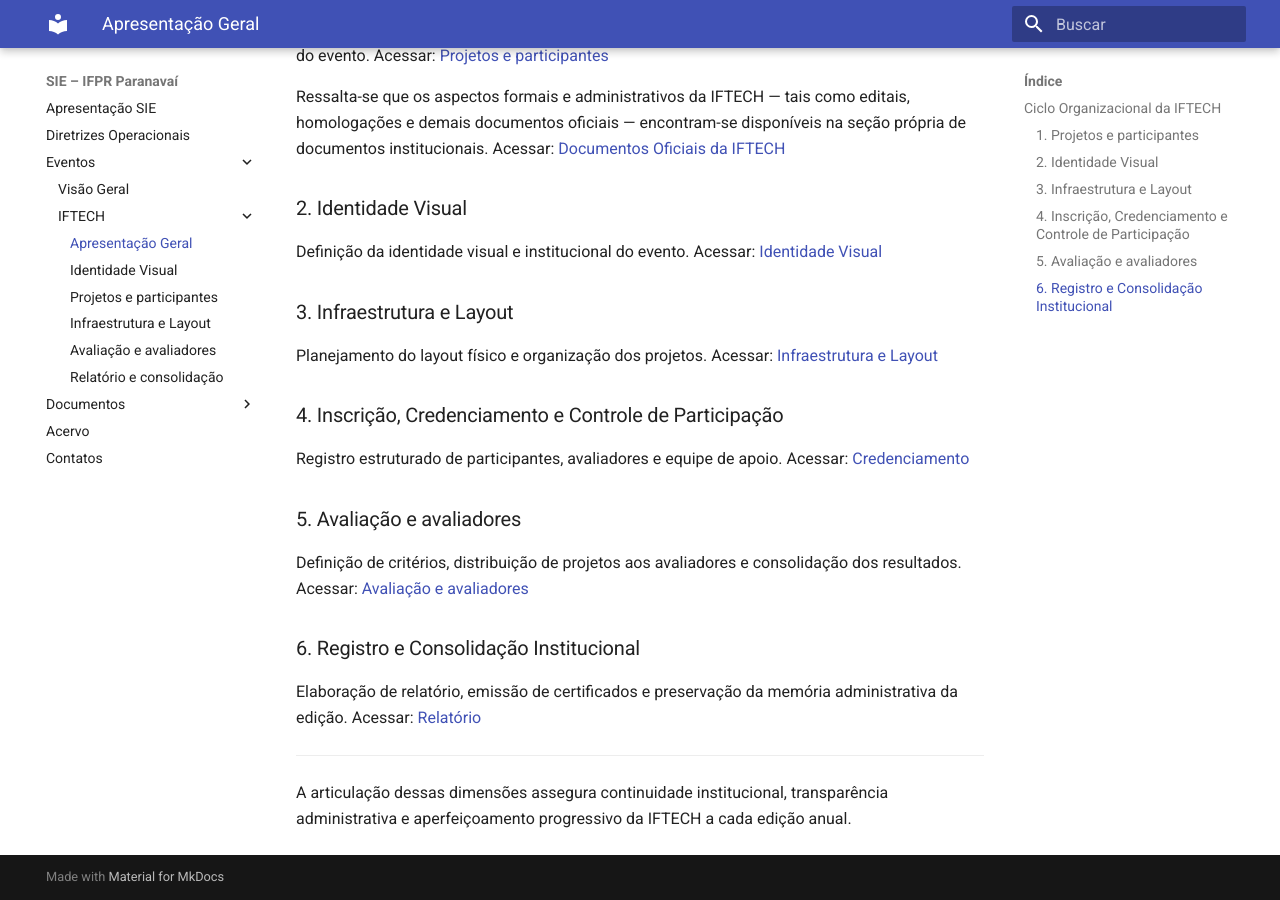
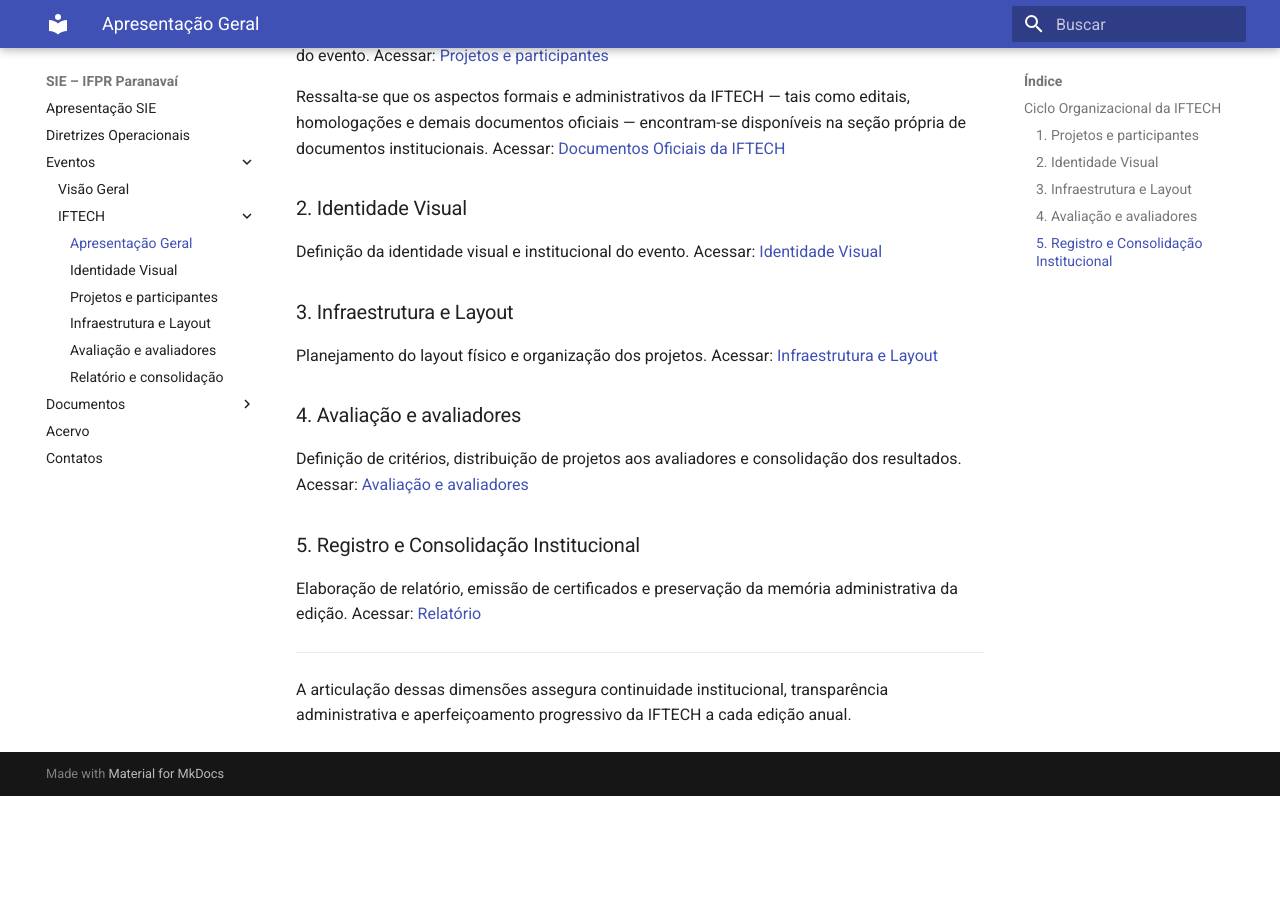
Before and after one commit to ifpr-sie-paranavai/dossie, an MkDocs documentation site: the page built from docs/eventos/iftech/index.md, in a window 1280 px wide and 900 px high, scrolled down 501 px. Built offline with MkDocs 1.6.1 and Material for MkDocs 9.7.7, drawn with Linux system fonts in a browser that asks for light colours; after the commit the page ends 1297 px from its top, so only the background shows below that.

Commit message:
Update index.md

```diff
--- a/docs/eventos/iftech/index.md
+++ b/docs/eventos/iftech/index.md
@@ -19,13 +19,10 @@ Definição da identidade visual e institucional do evento. Acessar: [Identidade
 ### 3. Infraestrutura e Layout
 Planejamento do layout físico e organização dos projetos.  Acessar: [Infraestrutura e Layout](layout.md)
 
-### 4. Inscrição, Credenciamento e Controle de Participação
-Registro estruturado de participantes, avaliadores e equipe de apoio.  Acessar: [Credenciamento](credenciamento.md)
-
-### 5. Avaliação e avaliadores
+### 4. Avaliação e avaliadores
 Definição de critérios, distribuição de projetos aos avaliadores e consolidação dos resultados.  Acessar: [Avaliação e avaliadores](avaliacao.md)
 
-### 6. Registro e Consolidação Institucional
+### 5. Registro e Consolidação Institucional
 Elaboração de relatório, emissão de certificados e preservação da memória administrativa da edição.  Acessar: [Relatório](relatorio.md)
 
 ---
```
